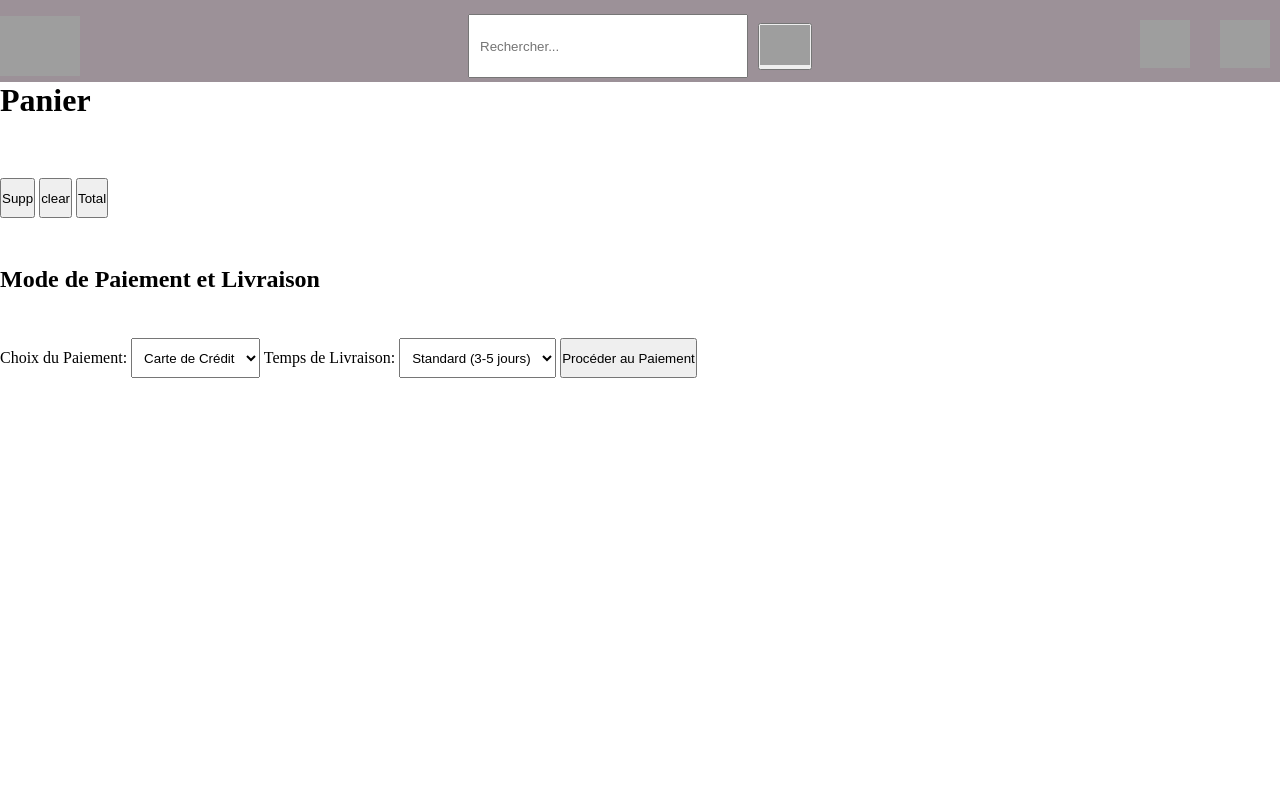
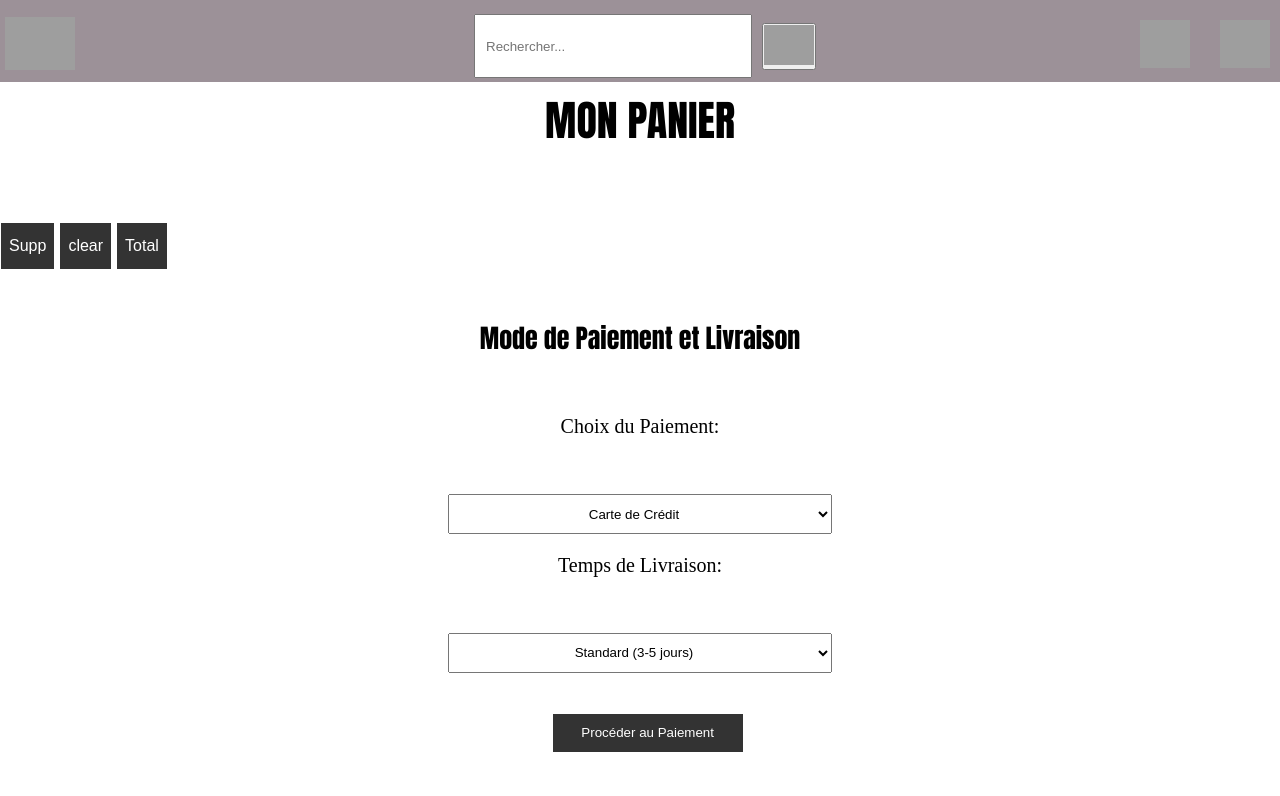
Before and after one commit to william7865/Projet-e-commerce, a website: page html/panier.html in a window 1280 px wide. Drawn offline with Linux system fonts and the light colour scheme; grey boxes are pictures that could not be loaded.

Commit message:
css panier

```diff
--- a/css/panier.css
+++ b/css/panier.css
@@ -5,7 +5,18 @@
 }
 
 header{
-    background-color:  rgba(58, 36, 51, 0.5);;
+    background-color:  rgba(58, 36, 51, 0.5);
+}
+
+h1{
+    text-align: center;
+    font-size: 42px;
+    height: 60px;
+    min-width: 200px;
+    bottom: 12px;
+    font-family: Impact, fantasy;
+    margin: 7px;
+
 }
 
 .header-content {
@@ -19,11 +30,12 @@ header{
     flex: 1;
     text-align: left;
     display: inline-flex;
+    margin: 5px;
 
 }
 
 .slogan-image {
-    max-width: 80px;
+    max-width: 70px;
 }
 
 .search-bar {
@@ -78,3 +90,53 @@ a {
 select {
     padding: 8px;
 }
+
+section button{
+    flex: 1;
+    background-color: #333;
+    color: #fff;
+    border: 1px solid;
+    padding: 0.5rem;
+    text-align: center;
+    font-size: 16px;
+}
+
+section:hover{
+    transition: 2s #fff;
+}
+
+.payment-section{
+    display: grid;
+    width: 30%;
+    text-align: center;
+    margin-left: 35%;
+    margin-right: 50%;
+}
+
+option{
+    text-align: center;
+}
+
+label{
+    margin: 5%;
+    font-size: 20px;
+}
+
+.payment-section button{
+    margin: 40px;
+    width: 50%;
+    margin-left: 27%;
+    margin-right: 50%;
+    flex: 1;
+    background-color: #333;
+    color: #fff;
+    border: 1px solid;
+    padding: 0.5rem;
+    text-align: center;
+    text-decoration: none;
+}
+
+h2{
+    font-size: 26px;
+    font-family: Impact, fantasy;
+}
--- a/html/panier.html
+++ b/html/panier.html
@@ -38,7 +38,7 @@
         </div>
     </header>
 
-    <h1>Panier</h1>
+    <h1>MON PANIER</h1>
 
     <section>
         <button onclick="removeFromCart({id: '1', price: 10, name: 'Salut'})">Supp</button>
```
